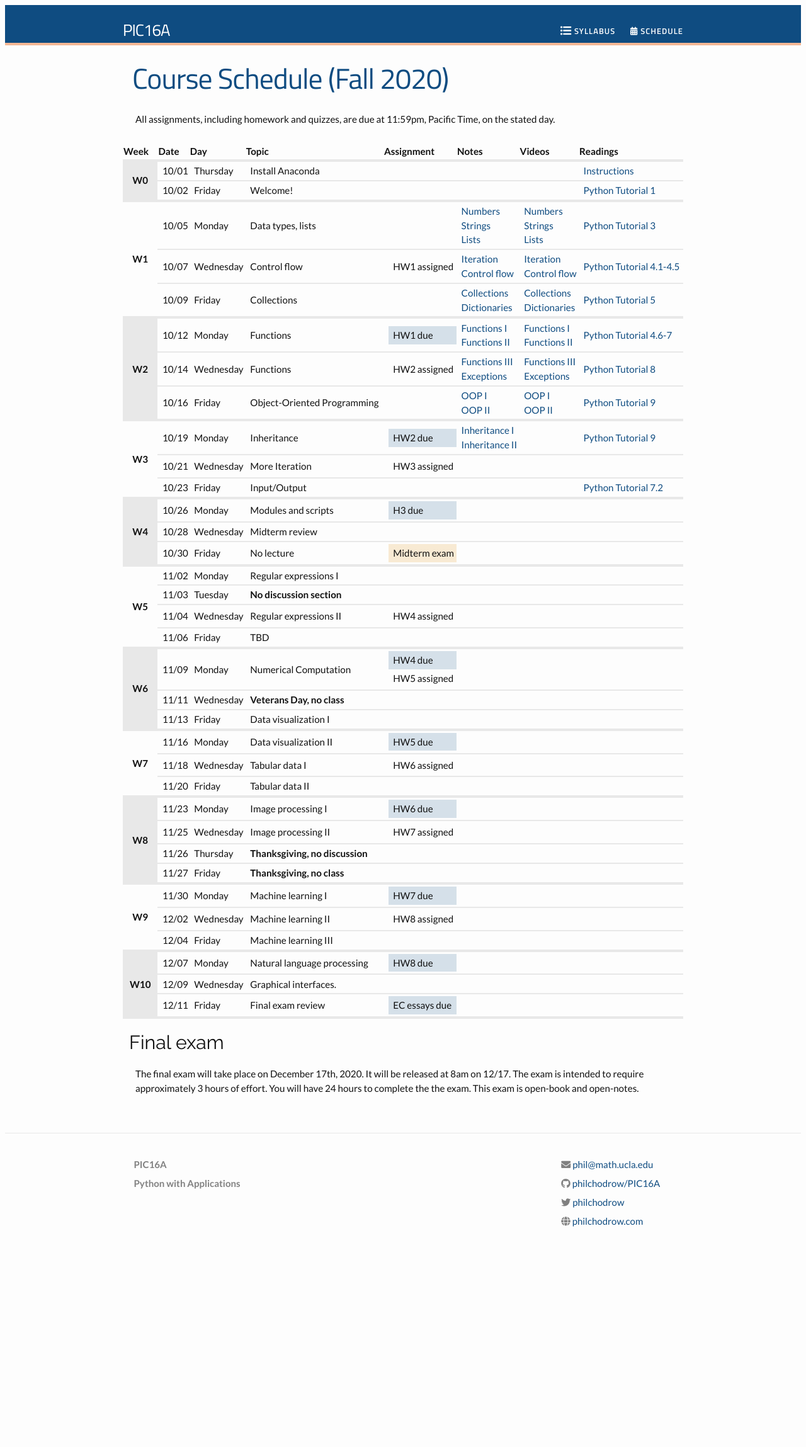
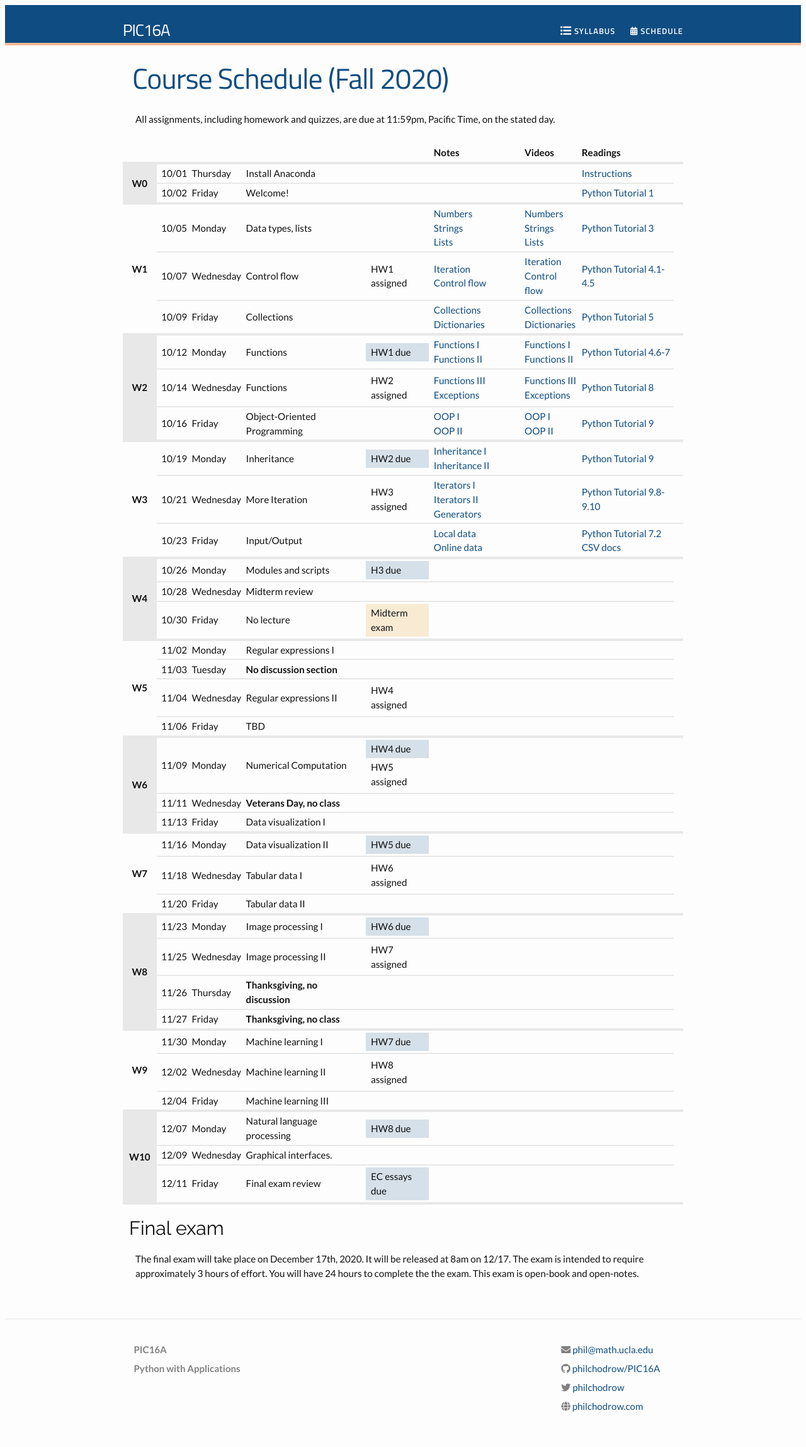
Before and after one commit to PhilChodrow/PIC16A, a Jekyll site: the page built from schedule.md, in a window 1280 px wide. Shown: the whole page at 63% size. Built offline with Jekyll 4.4.1, drawn with Linux system fonts in a browser that asks for light colours; nearby versions of some CDN libraries; before the commit the page ends 2003 px from its top, so only the background shows below that.

Commit message:
schedule updates

```diff
--- a/_sass/_base.scss
+++ b/_sass/_base.scss
@@ -348,17 +348,22 @@ h4 {
     font: italic bold;
 }
 
-th {
-    text-align: left;
-  }
+// th {
+//     text-align: left;
+//   }
 
 table {
     border-collapse: collapse;
 }
 
-td {
-    padding: 0.5em 0.0em 0.0em 0.5em;
+
+th {
+    padding: 0.2em 0.0em 0.2em 0.5em;
+    text-align: left;
 }
+
+
+
 
 td {
     border-bottom: 2px solid $grey-color-light;
@@ -412,3 +417,8 @@ strong {
     font-weight: 700;
     // color: $brand-color;
   }
+
+
+.sr_only {
+    color: $background-color;
+}
--- a/schedule.md
+++ b/schedule.md
@@ -12,11 +12,11 @@ All assignments, including homework and quizzes, are due at 11:59pm, Pacific Tim
 
 <table style="width:100%">
     <tr>
-        <th>Week</th>
-        <th>Date</th>
-        <th>Day</th>
-        <th>Topic</th>
-        <th>Assignment</th>
+        <th><div class="sr_only">Week</div></th>
+        <th><div class="sr_only">Date</div></th>
+        <th><div class="sr_only">Day</div></th>
+        <th><div class="sr_only">Topic</div></th>
+        <th><div class="sr_only">Assignment</div></th>
         <th>Notes</th>
         <th>Videos</th>
         <th>Readings</th>
@@ -253,7 +253,24 @@ All assignments, including homework and quizzes, are due at 11:59pm, Pacific Tim
             <td>Wednesday</td>
             <td>More Iteration</td>
             <td><div class="assignment"> HW3 assigned</div></td>
+            <td>
+                <a href="https://nbviewer.jupyter.org/github/PhilChodrow/PIC16A/blob/master/content/object_oriented_programming/Iterators_1.ipynb">
+                    Iterators I
+                </a>
+                <br>
+                <a href="https://nbviewer.jupyter.org/github/PhilChodrow/PIC16A/blob/master/content/object_oriented_programming/Iterators_1.ipynb">
+                    Iterators II
+                </a>
+                <a href="https://nbviewer.jupyter.org/github/PhilChodrow/PIC16A/blob/master/content/object_oriented_programming/generators.ipynb">
+                    Generators
+                </a>
+            </td>
             <td></td>
+            <td>
+                <a href="https://docs.python.org/3/tutorial/classes.html">
+                    Python Tutorial 9.8-9.10
+                </a>
+            </td>
             <td></td>
             <td></td>
         </tr>
@@ -262,11 +279,23 @@ All assignments, including homework and quizzes, are due at 11:59pm, Pacific Tim
             <td>Friday</td>
             <td>Input/Output</td>
             <td></td>
-            <td></td>
+            <td>
+                <a href="https://nbviewer.jupyter.org/github/PhilChodrow/PIC16A/blob/master/content/IO_and_modules/IO/IO.ipynb">
+                    Local data
+                </a>
+                <br>
+                <a href="https://nbviewer.jupyter.org/github/PhilChodrow/PIC16A/blob/master/content/IO_and_modules/IO/online_data.ipynb">
+                    Online data
+                </a>
+            </td>
             <td></td>
             <td>
                 <a href = "https://docs.python.org/3/tutorial/inputoutput.html">
                 Python Tutorial 7.2
+                </a>
+                <br>
+                <a href = "https://docs.python.org/3/library/csv.html#reader-objects">
+                CSV docs
                 </a>
             </td>
         </tr>
```
